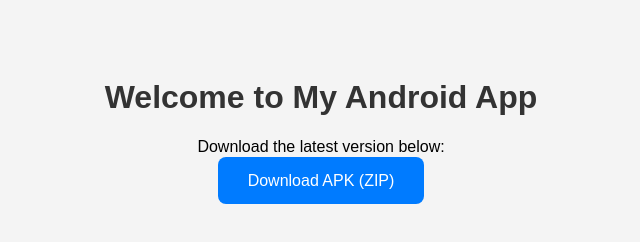
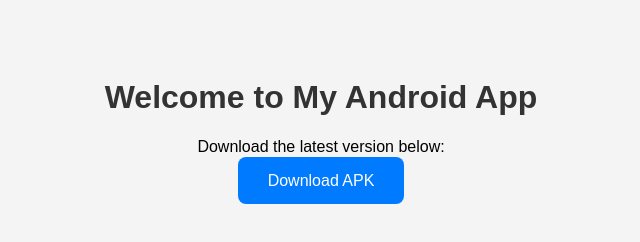
Before and after one commit to OmkarDesaicr7/Notes-App, a website: page index.html in a window 1280 px wide. Shown: the whole page, without its empty margins (319-959 px from the left). Drawn offline with Linux system fonts and the light colour scheme.

```diff
--- a/index.html
+++ b/index.html
@@ -14,6 +14,6 @@
 <body>
 <h1>Welcome to My Android App</h1>
 <p>Download the latest version below:</p>
-<a href="https://github.com/user-attachments/files/18723214/app-debug.apk" class="btn">Download APK (ZIP)</a>
+<a href="https://github.com/user-attachments/files/18723214/app-debug.apk" class="btn">Download APK</a>
 </body>
 </html>
```
